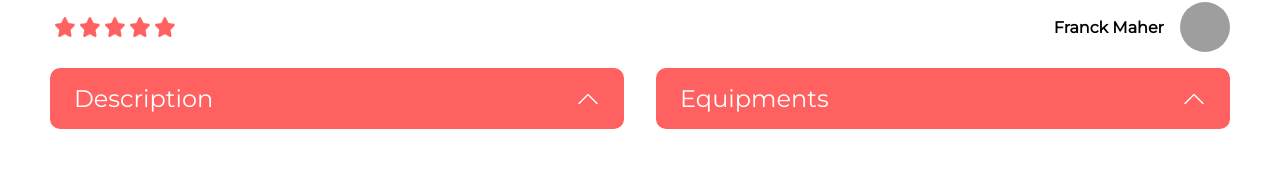
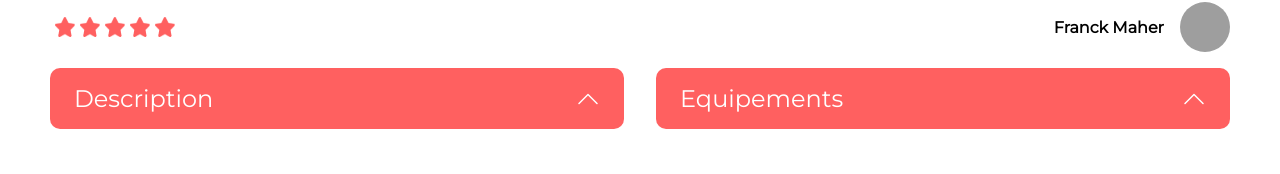
Before and after one commit to ElisaROGGE/Elisa_Rogge_11_15032024, a React (Vite) app: page /location/0979876d in a window 1280 px wide. Shown: the part 747-921 px from the top of the page. Built offline with nearby package versions, Linux system fonts and the light colour scheme; grey boxes are pictures that could not be loaded.

Commit message:
fix: location collapse title

```diff
--- a/src/views/Location/LocationView.tsx
+++ b/src/views/Location/LocationView.tsx
@@ -42,7 +42,7 @@ const LocationView = () => {
         <Dropdown title="Description">
           <span>{locationData?.description}</span>
         </Dropdown>
-        <Dropdown title="Equipments">
+        <Dropdown title="Equipements">
           <ul>
             {locationData?.equipments.map((equipment) => (
               <li>{equipment}</li>
```
